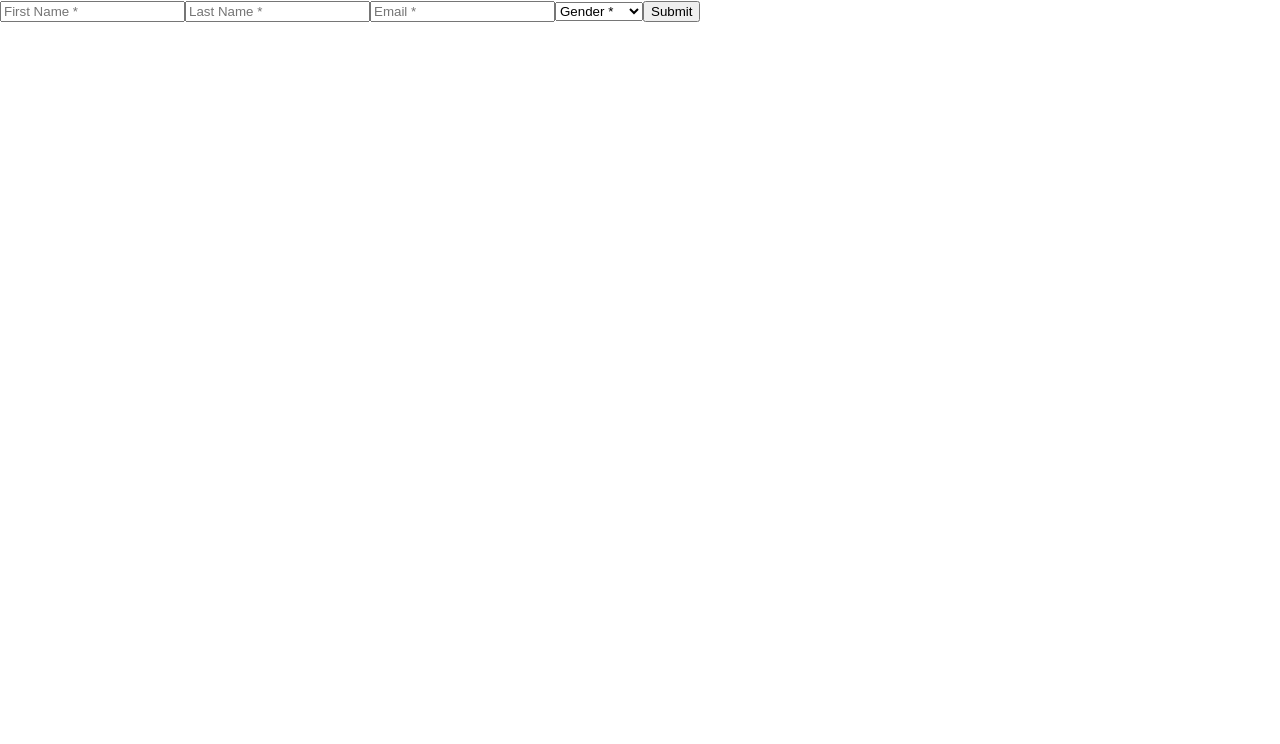
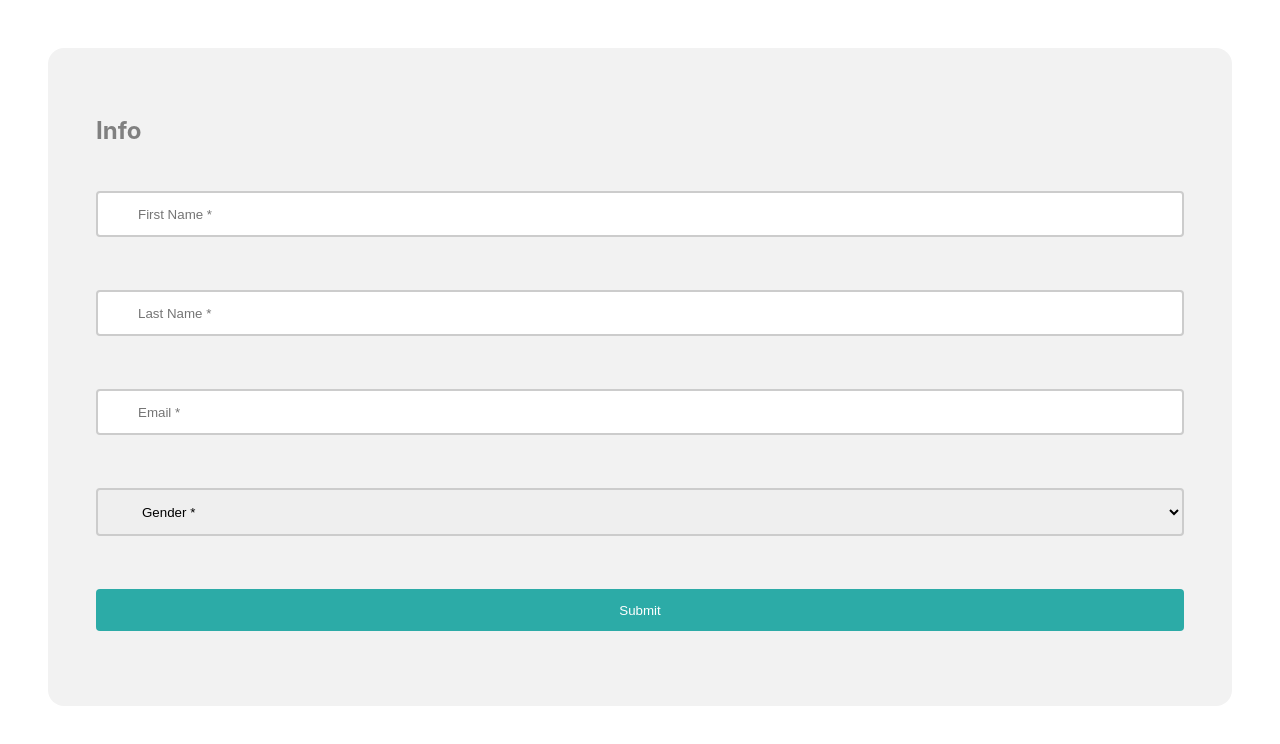
Before and after one commit to StefanUngureanul24/jacandoProjekt, a React (Create React App) app: page / in a window 1280 px wide. Shown: the top 744 px of the page. Built offline with nearby package versions, Linux system fonts and the light colour scheme.

Commit message:
Addding of css file and slight modification to the interface's structure

```diff
--- a/src/frontend/Form.js
+++ b/src/frontend/Form.js
@@ -1,6 +1,8 @@
 import React from 'react';
 import axios from 'axios';
 import Swal from 'sweetalert2';
+
+import './form.css';
 
 class SelectForm extends React.Component {
     constructor(props) {
@@ -102,7 +104,11 @@ class SelectForm extends React.Component {
 
     render() {
         return (
+            <div className='container'>
+                <h2>Info</h2>
                 <form onSubmit={this.handleSubmit}>
+
+
 
                             <input
                                 type="text"
@@ -113,6 +119,9 @@ class SelectForm extends React.Component {
                                 onChange={(e) => this.onChangeInput(e)}
                             />
 
+                        <br/>
+
+
                             <input
                                 type="text"
                                 style={{border: (this.state.lastnameError)?"2px solid red":""}}
@@ -122,6 +131,9 @@ class SelectForm extends React.Component {
                                 onChange={(e) => this.onChangeInput(e)}
                             />
 
+
+
+
                             <input
                                 type="email"
                                 style={{border: (this.state.emailError)?"2px solid red":""}}
@@ -130,6 +142,8 @@ class SelectForm extends React.Component {
                                 placeholder="Email *"
                                 onChange={(e) => this.onChangeInput(e)}
                             />
+
+
 
                             <select
                                 style={{border: (this.state.genderError)?"2px solid red":""}}
@@ -143,10 +157,15 @@ class SelectForm extends React.Component {
                                 <option value="nonbinary">Non-binary</option>
                             </select>
 
-            <button onClick={this.validateForm}>Submit</button>
+
+                        {/*<br />*/}
+                        <button className='submit' onClick={this.validateForm}>Submit</button>
+
+
+
                 </form>
 
-
+            </div>
         );
     }
 }
--- /dev/null
+++ b/src/frontend/form.css
@@ -0,0 +1,109 @@
+/*
+body {
+    font: normal 18px/1.5 "Fira Sans", "Helvetica Neue", sans-serif;
+    background: #3AAFAB;
+    color: #fff;
+    padding: 2em 0;
+}
+
+.container {
+    width: 80%;
+    max-width: 1200px;
+    margin: 0 auto;
+    background-color: #29807d;
+    border-radius: 1em;
+}
+
+.container h2 {
+    margin-left: 50%;
+}
+
+.container * {
+    box-sizing: border-box;
+}
+
+.flex-outer, .flex-inner {
+    list-style-type: none;
+    padding: 0;
+}
+
+.flex-outer {
+    max-width: 800px;
+    margin: 0 auto;
+}
+
+.flex-inner {
+    padding: 0 1em;
+    justify-content: space-between;
+}
+
+.flex-outer li, .flex-inner {
+    display: flex;
+    flex-wrap: wrap;
+    align-items: center;
+}
+
+.flex-outer > li:not(:last-child) {
+    margin-bottom: 3em;
+}
+
+.flex-outer li label,
+.flex-outer li p {
+  padding: 8px;
+  font-weight: 300;
+  letter-spacing: .09em;
+  text-transform: uppercase;
+}
+
+.flex-outer > li > label,
+.flex-outer li p {
+  flex: 1 0 120px;
+  max-width: 220px;
+}
+
+.flex-outer > li > label + *,
+.flex-inner {
+  flex: 1 0 220px;
+}
+
+.flex-outer li p {
+  margin: 0;
+}
+*/
+
+input[type=text], input[type=email], select {
+    width: 100%;
+    padding: 1em 3em;
+    margin: 2em 0;
+    display: inline-block;
+    border: 2px solid #ccc;
+    border-radius: 4px;
+    box-sizing: border-box;
+}
+
+.container {
+    border-radius: 1em;
+    background-color: #f2f2f2;
+    padding: 3em;
+    margin: 3em;
+}
+
+.container h2 {
+    color: gray;
+}
+
+.submit {
+    width: 100%;
+    background-color: #2caba7;
+    color: #fff;
+    padding: 1em 3em;
+    margin: 2em 0;
+    border: none;
+    border-radius: 4px;
+    cursor: pointer;
+    transition: 0.3s;
+}
+
+.submit:hover {
+    background-color: #21827f;
+}
```
Lines whose indentation alone changed are shown as unchanged.
